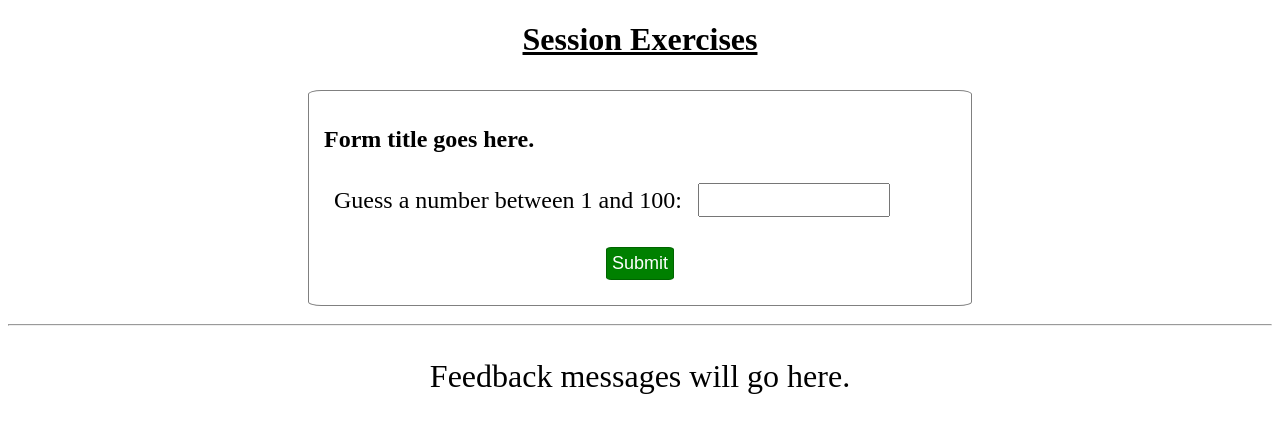
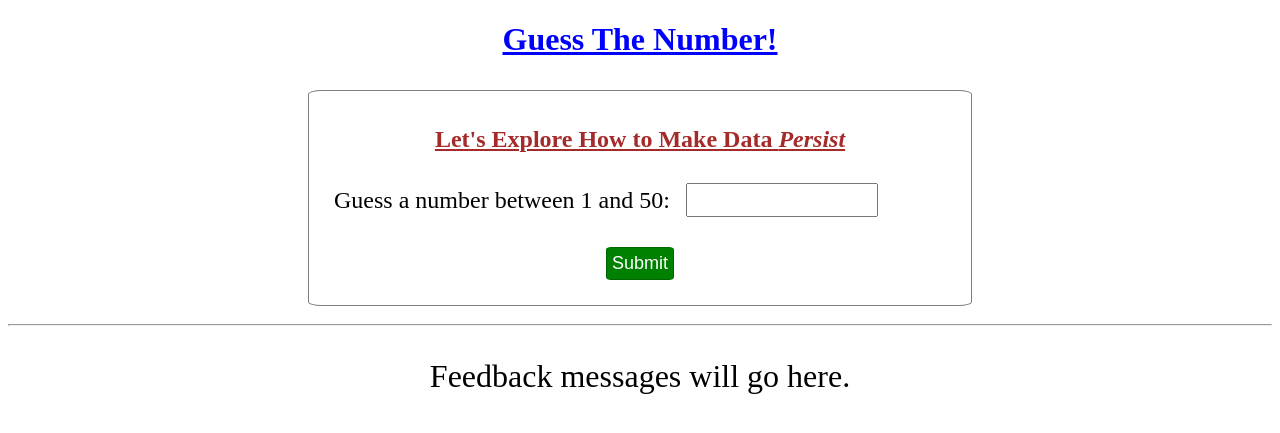
Before and after one commit to mzurek-griffin/LCHS_training_flask_sessions, a Flask app: page / in a window 1280 px wide. Shown: the top 433 px of the page. Run offline with Flask 2, Linux system fonts and the light colour scheme.

Commit message:
Removed extraneous starter code.

```diff
--- a/main.py
+++ b/main.py
@@ -1,9 +1,8 @@
-from flask import Flask, request, render_template, session
+from flask import Flask, request, render_template
 import random
 
 app = Flask(__name__)
 app.config['DEBUG'] = True
-app.secret_key = 'SIH*v-6u)c>q<;;h&);cRw,1E_CO8>'
 
 @app.route('/', methods=['GET', 'POST'])
 def index():
@@ -16,7 +15,8 @@ def index():
 
         message = ''
 
-    return render_template('index.html', message = message)
+    return render_template('index.html', message = message,
+        low_value = low_value, high_value = high_value)
 
 if __name__ == '__main__':
     app.run()
--- a/static/style.css
+++ b/static/style.css
@@ -1,6 +1,11 @@
-h1 {
+h1, h2 {
     text-decoration: underline;
     text-align: center;
+    color: blue;
+}
+
+h2 {
+    color: brown;
 }
 
 form {
--- a/templates/index.html
+++ b/templates/index.html
@@ -8,11 +8,13 @@
     <link rel="stylesheet" type="text/css" href="{{ url_for('static', filename='style.css') }}">
 </head>
 <body>
-    <h1>Session Exercises</h1>
+    <h1>Guess The Number!</h1>
     <section class="centered">
         <form action="/" method="POST">
-            <h2>Form title goes here.</h2>
-            <label>Guess a number between 1 and 100: <input type="number" name="guess" required/></label>
+            <h2>Let's Explore How to Make Data <em>Persist</em></h2>
+            <label>Guess a number between {{low_value}} and {{high_value}}:
+                <input type="number" name="guess" required/>
+            </label>
             <section class="centered">
                 <button>Submit</button>
             </section>
```
